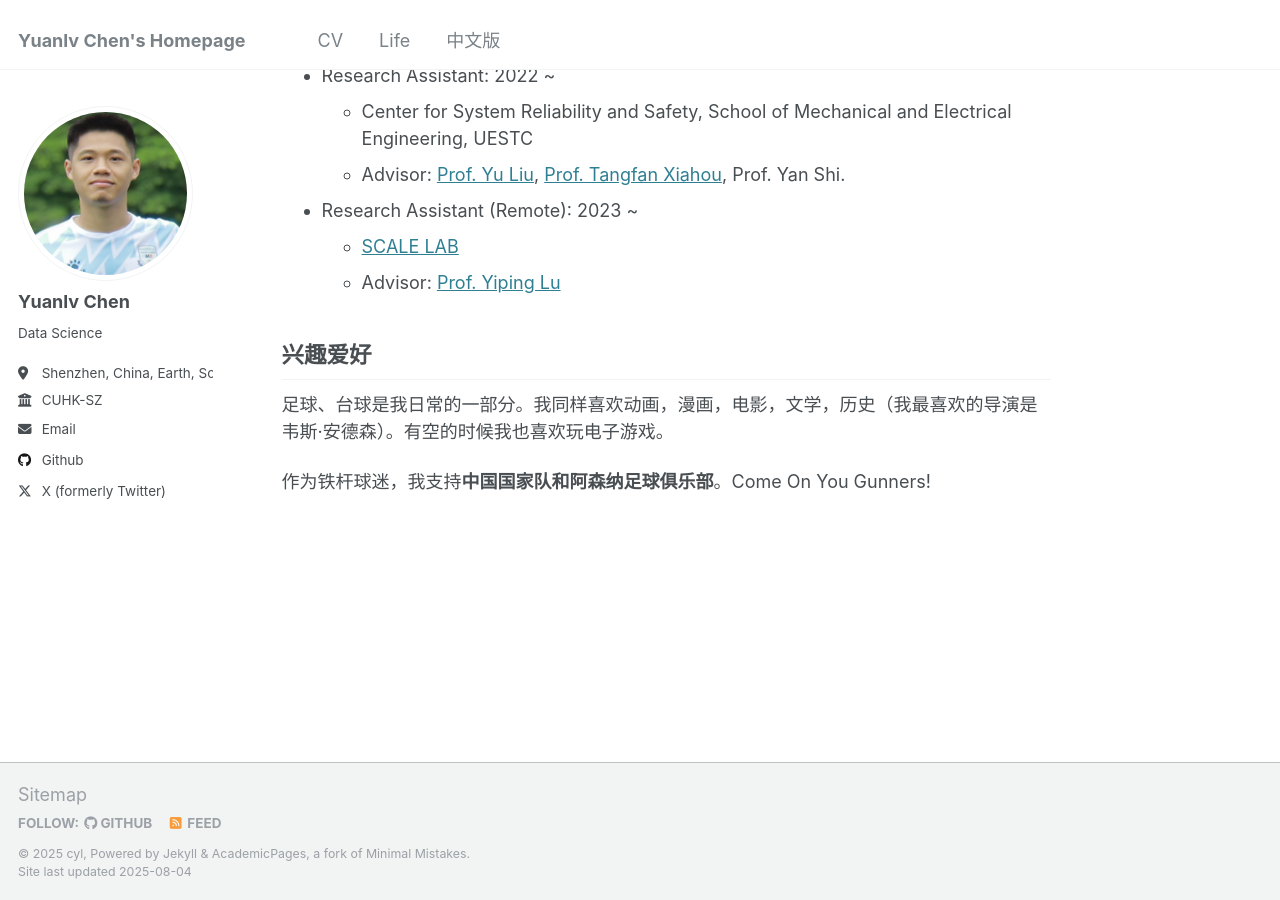
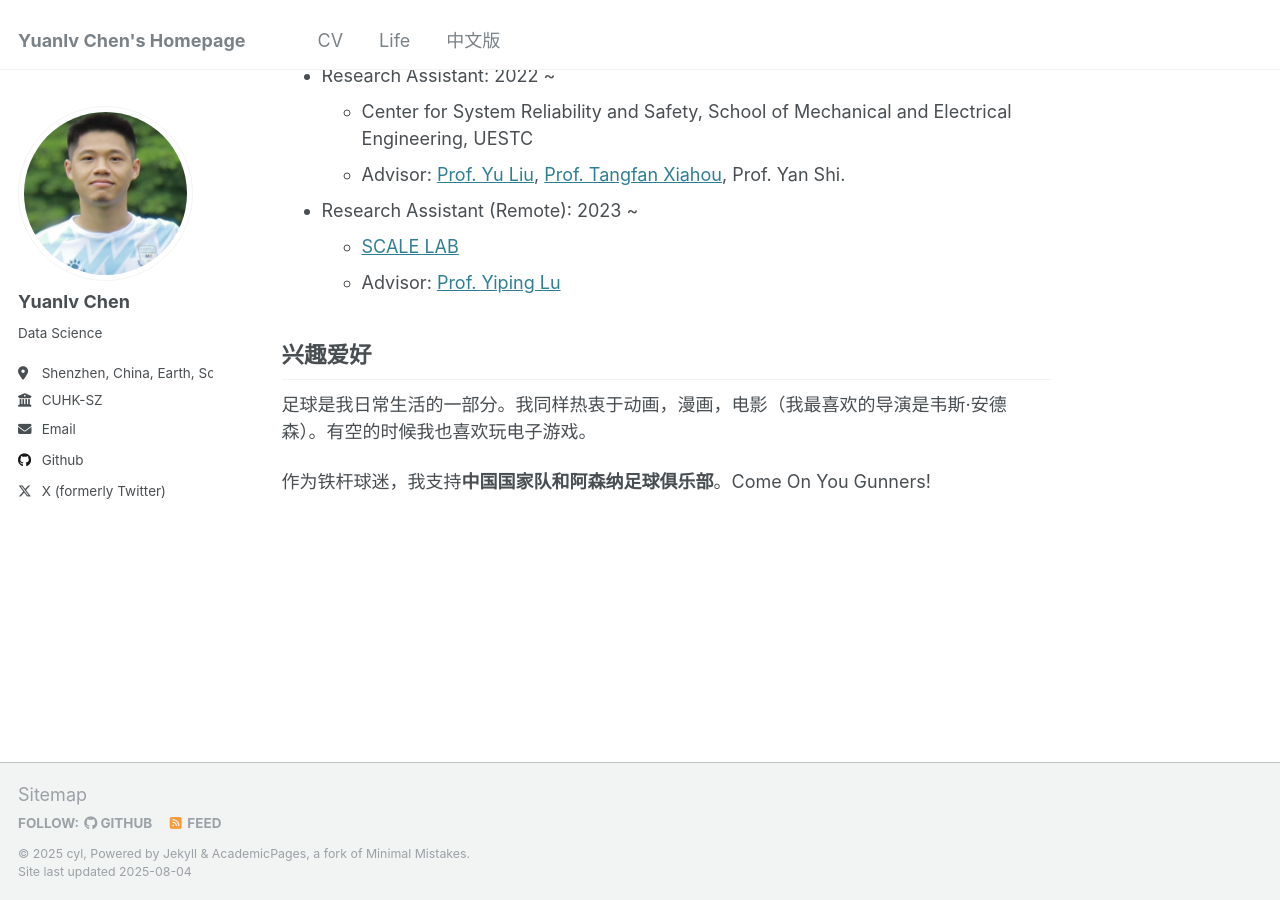
Before and after one commit to YLchen22/YLchen22.github.io, a Jekyll site: the page built from _pages/pages-zh.md, in a window 1280 px wide and 900 px high, scrolled down 573 px. Built offline with Jekyll 4.4.1, drawn with Linux system fonts in a browser that asks for light colours.

Commit message:
Update pages-zh.md

```diff
--- a/_pages/pages-zh.md
+++ b/_pages/pages-zh.md
@@ -31,6 +31,6 @@ redirect_from:
 
 兴趣爱好
 ------
-足球、台球是我日常的一部分。我同样喜欢动画，漫画，电影，文学，历史（我最喜欢的导演是韦斯·安德森）。有空的时候我也喜欢玩电子游戏。
+足球是我日常生活的一部分。我同样热衷于动画，漫画，电影（我最喜欢的导演是韦斯·安德森）。有空的时候我也喜欢玩电子游戏。
 
 作为铁杆球迷，我支持**中国国家队和阿森纳足球俱乐部**。Come On You Gunners!
```
